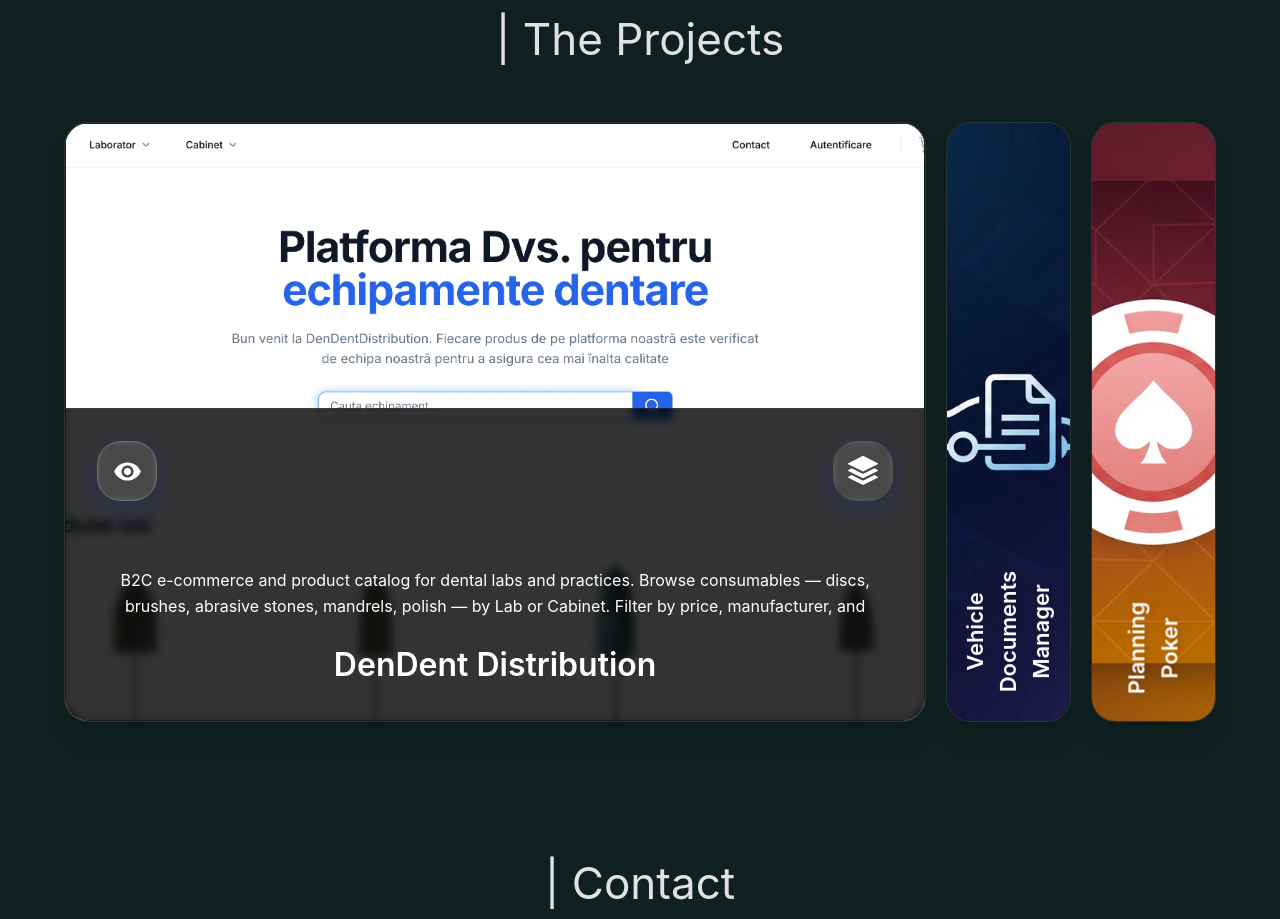
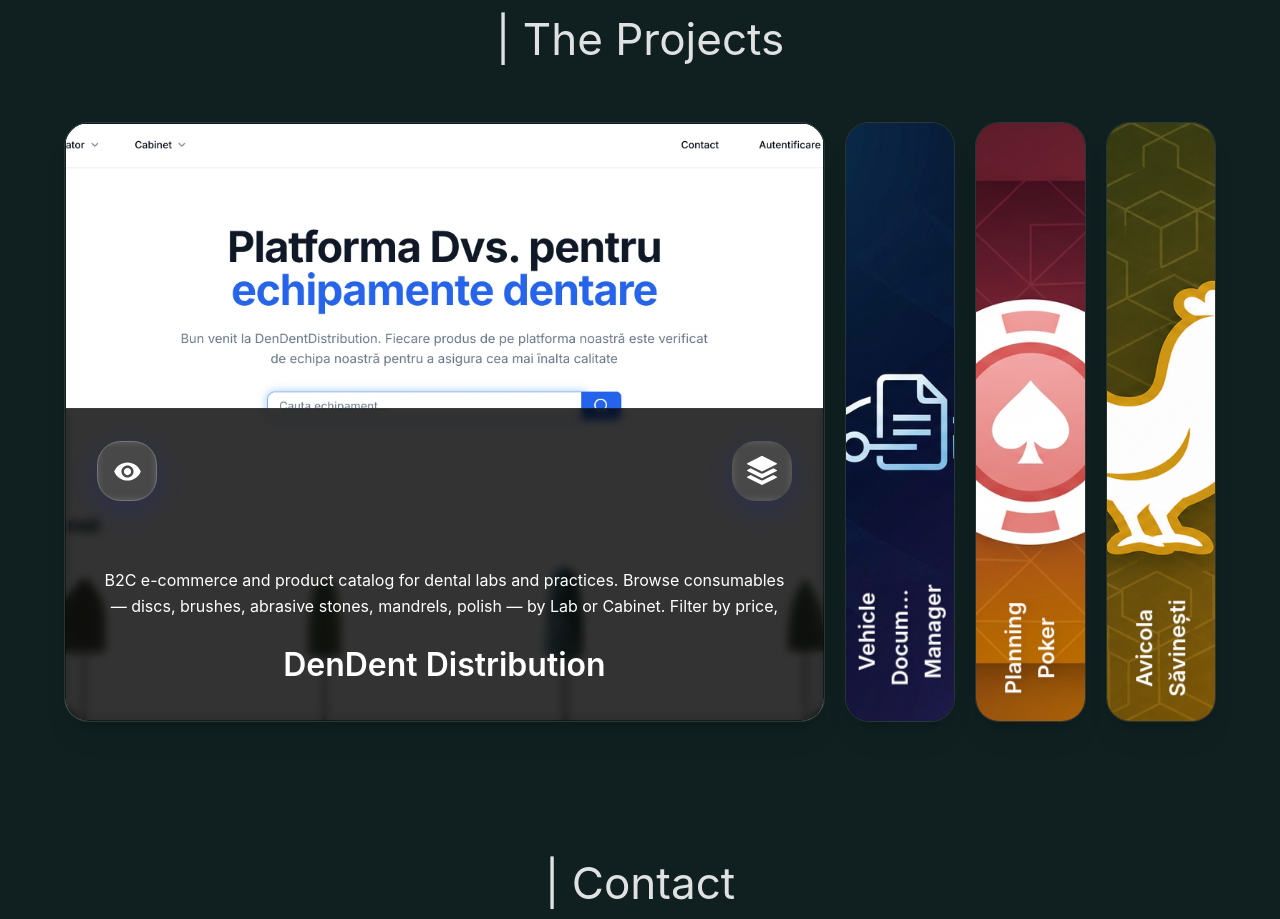
Before and after one commit to RoR9/portfolio_react, a React (Vite) app: page / in a window 1280 px wide. Shown: the part 880-1799 px from the top of the page. Built offline with nearby package versions, Linux system fonts and the light colour scheme.

Commit message:
feat(projects): add new project "Avicola Săvinești" and update active project state

```diff
--- a/src/constants/index.tsx
+++ b/src/constants/index.tsx
@@ -56,6 +56,17 @@
     source_code: "https://github.com/RoR9/planning-poker",
     tech_stack: ["react", "vite", "tailwind", "socketio", "typescript", "node"],
   },
+  {
+    id: "world-4",
+    imgUrl: `${base}avicola-savinesti.webp`,
+    logoUrl: `${base}avicola-card.png`,
+    accent: "from-lime-950/80 to-amber-900/90",
+    title: "Avicola Săvinești",
+    description:
+      "Marketing site for a free-range poultry farm in Manasia, Ialomița. Present breeds, farm story, and direct-from-producer ordering — phone, email, and Messenger — with local delivery context for nearby cities.",
+    live: "https://avicola-savinesti.vercel.app/",
+    tech_stack: ["react", "next", "tailwind", "typescript"],
+  },
 ];
 
 export const socials = [
--- a/src/sections/Projects.tsx
+++ b/src/sections/Projects.tsx
@@ -8,7 +8,7 @@
 import type { Icon } from "../components/StackIcon";
 
 const Projects: React.FC = () => {
-  const [active, setActive] = useState("world-1");
+  const [active, setActive] = useState(projectItems[0].id);
   return (
     <section id="projects" className={`${styles.paddings} `}>
       <motion.div
```
Also changed, not shown: public/avicola-card.png (added), public/avicola-savinesti.webp (added).
